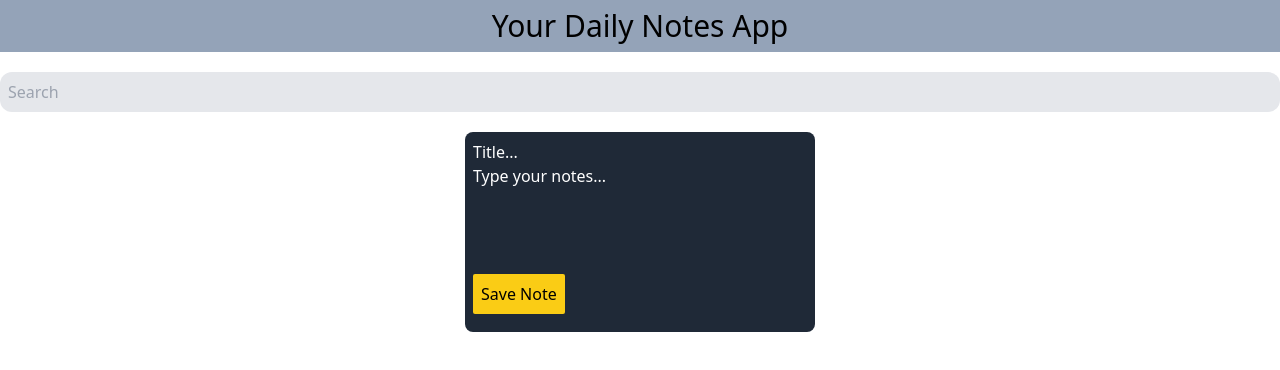
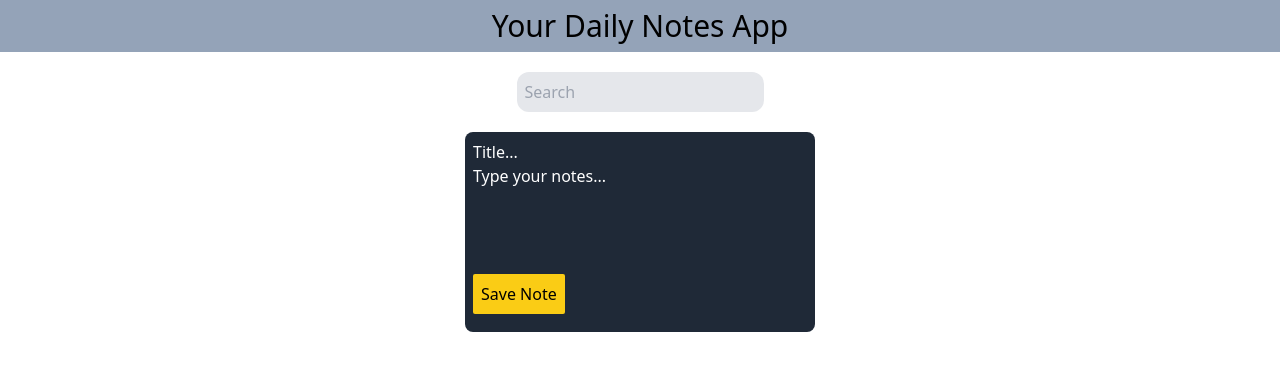
Before and after one commit to Oluwaniphise/ReactNotesApp, a React (Create React App) app: page / in a window 1280 px wide. Shown: the top 370 px of the page. Built offline with nearby package versions, Linux system fonts and the light colour scheme.

Commit message:
fixing spaces

```diff
--- a/src/App.js
+++ b/src/App.js
@@ -30,6 +30,7 @@ function App() {
           date:date, title: title, id: Math.random() * 10 }
       ]);
       setInput('');
+      setTitle('');
       setError('');
     }
     else{
@@ -48,7 +49,7 @@ function App() {
         <h4 className="text-white rounded-xl w-[50%] mx-auto mt-4 p-3 bg-red-600 text-center">{error}</h4>
       )}
 
-      <input type="text" className="flex  mx-auto mb-5 mt-5 p-2 rounded-xl w-[100%] bg-gray-200 border-solid
+      <input type="text" className="flex  mx-auto mb-5 mt-5 p-2 rounded-xl w-auto bg-gray-200 border-solid
       outline-none border-gray-200  " placeholder="Search"  />
 
       <div className="">
```
